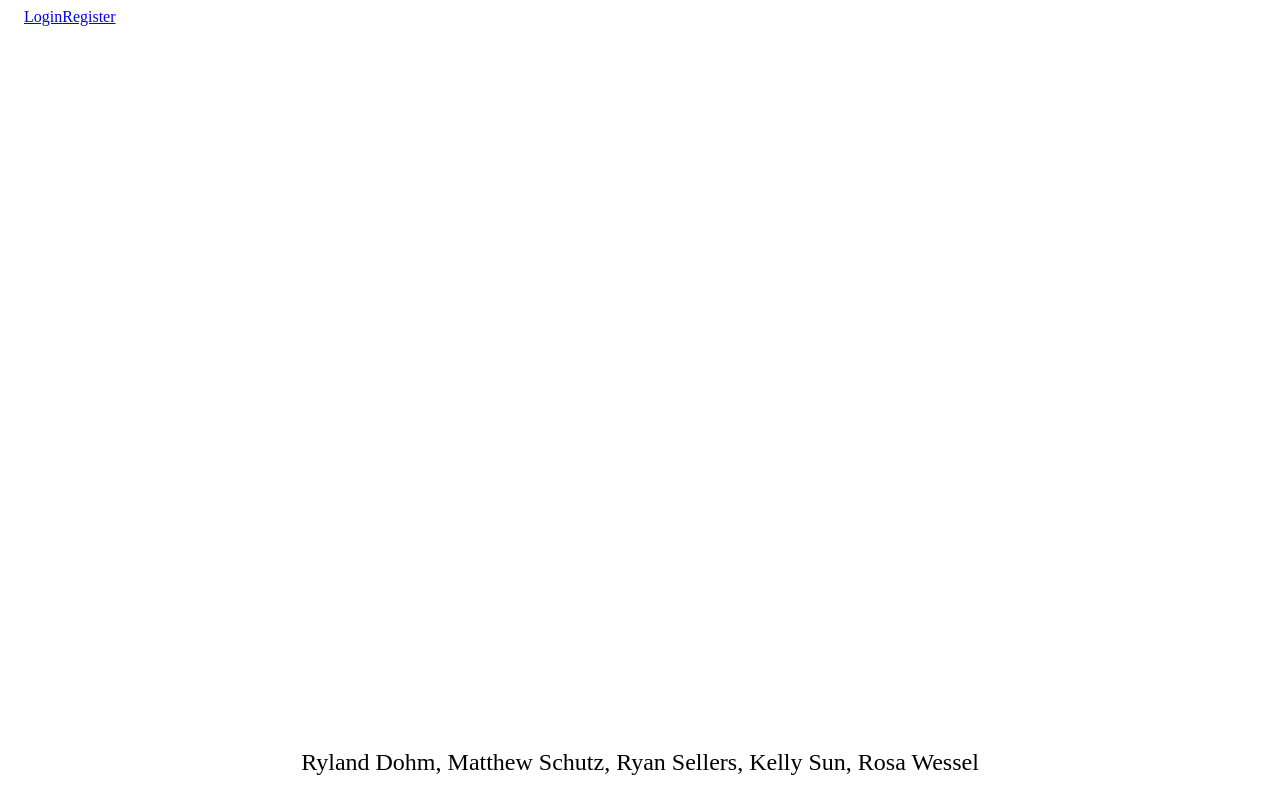
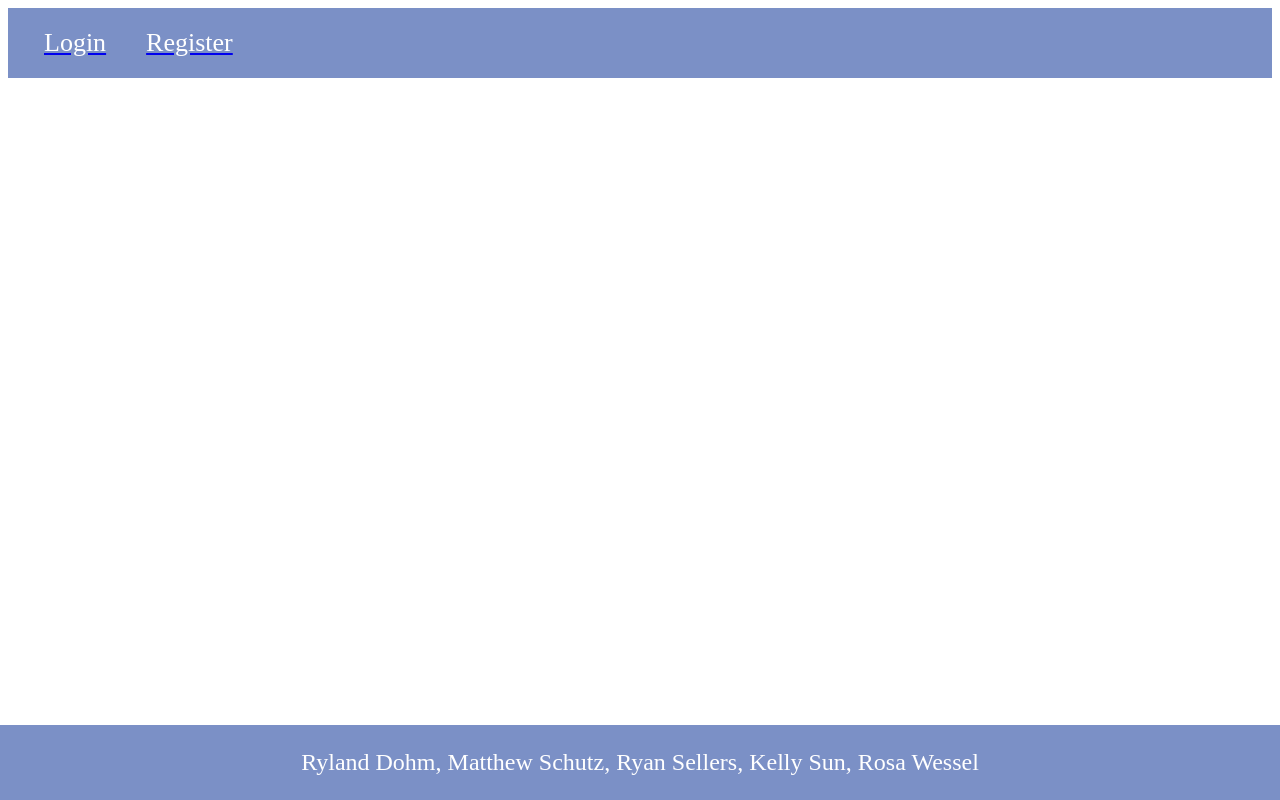
Before and after one commit to kellysun0124/Task-Manager, an Angular app in the folder my-app/: page / in a window 1280 px wide. Built offline with nearby package versions, Linux system fonts and the light colour scheme.

Commit message:
added css

```diff
--- a/my-app/src/app/footer/footer.component.css
+++ b/my-app/src/app/footer/footer.component.css
@@ -3,7 +3,8 @@ footer {
   left: 0;
   bottom: 0;
   width: 100%;
-  color: black;
+  color: white;
   text-align: center;
   font-size: 24px;
+  background-color: #2a4ca39e; /* Set background color */
 }
--- a/my-app/src/app/header/header.component.css
+++ b/my-app/src/app/header/header.component.css
@@ -0,0 +1,22 @@
+mat-toolbar{
+  background-color: #2a4ca39e; /* Set background color */
+  height: 70px; /* Set toolbar height */
+  display: flex; /* Use flexbox layout */
+}
+.navbar-nav {
+  display: flex;
+  flex-direction: row;
+  list-style-type: none; /* Removes default list style */
+  display: flex;
+  justify-content: center;
+}
+.nav-item{
+  display: block;
+  padding: 20px;
+  font-size: 26px;
+  color: white; /* Set text color */
+}
+
+.nav-item:hover {
+  background-color: #2a4da3;
+}
--- a/my-app/src/app/header/header.component.html
+++ b/my-app/src/app/header/header.component.html
@@ -1,5 +1,6 @@
 <mat-toolbar>
-  <div class="navbar-nav">
+  <div class="navbar-nav" color="primary">
+
     <a class="nav-link" routerLink="/login">
       <span class="nav-item">Login</span>
     </a>
```
